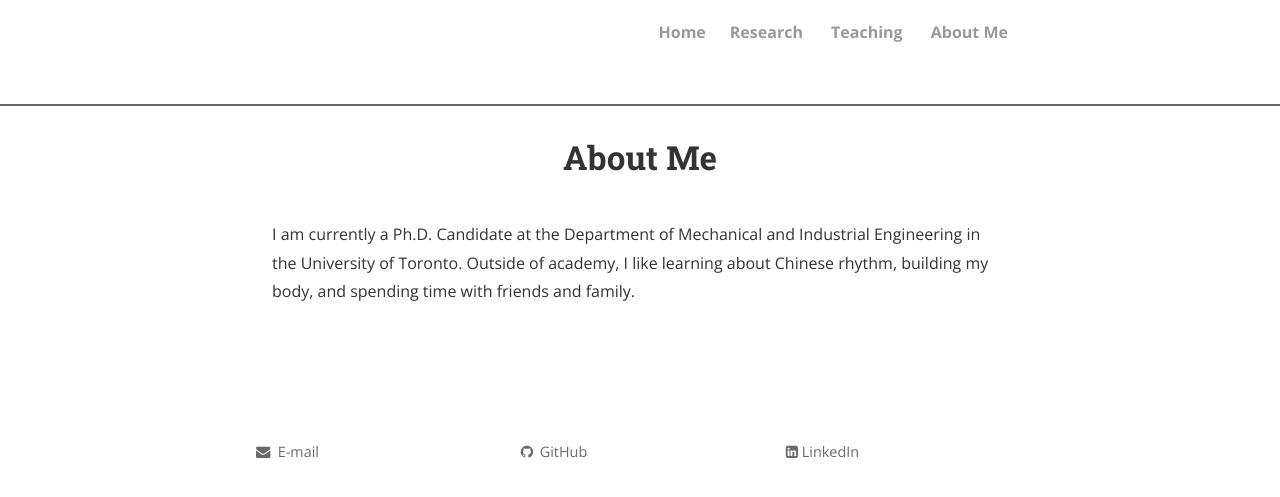
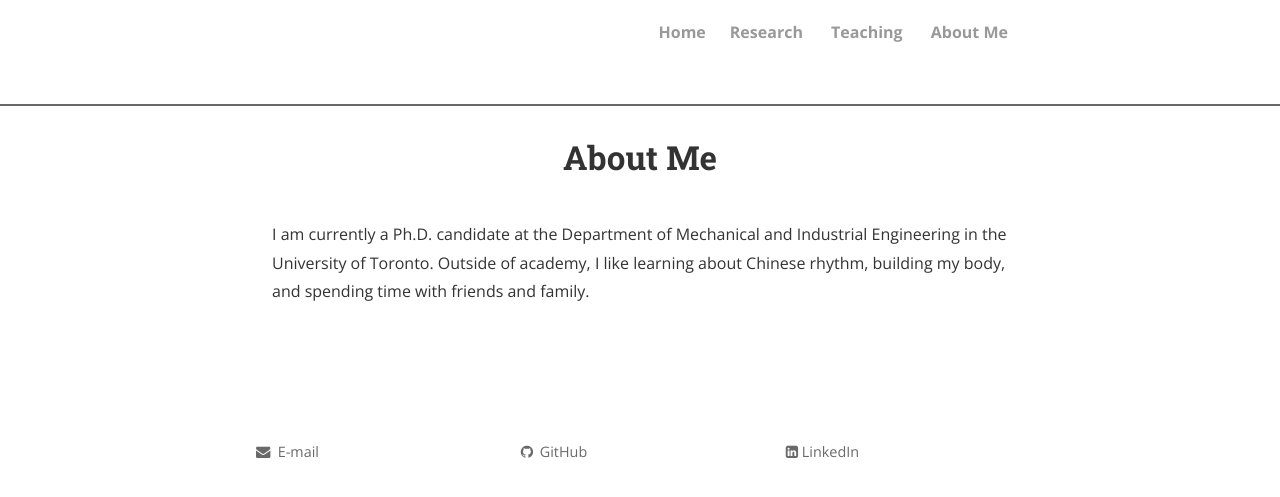
Before and after one commit to JasonZhangjc/JasonZhangjc.github.io, a Jekyll site: the page built from about.md, in a window 1280 px wide. Shown: the top 497 px of the page. Built offline with Jekyll 4.4.1, drawn with Linux system fonts in a browser that asks for light colours; nearby versions of some CDN libraries; comment, search, counter and statistics services are not loaded; a style sheet for code colours, icons or effects is not loaded.

```diff
--- a/about.md
+++ b/about.md
@@ -3,7 +3,7 @@ layout: page
 title: About Me
 permalink: /about/
 ---
-I am currently a Ph.D. Candidate at the Department of Mechanical and Industrial Engineering in the University of Toronto. Outside of academy, I like learning about Chinese rhythm, building my body, and spending time with friends and family.
+I am currently a Ph.D. candidate at the Department of Mechanical and Industrial Engineering in the University of Toronto. Outside of academy, I like learning about Chinese rhythm, building my body, and spending time with friends and family.
 <br>
 <br>
 <!-- Download my <a href="https://www.dropbox.com/s/5u9y783zxpwdjjr/sotocv.pdf?dl=0" download="Soto, Paul- CV">CV</a><br> -->
```
